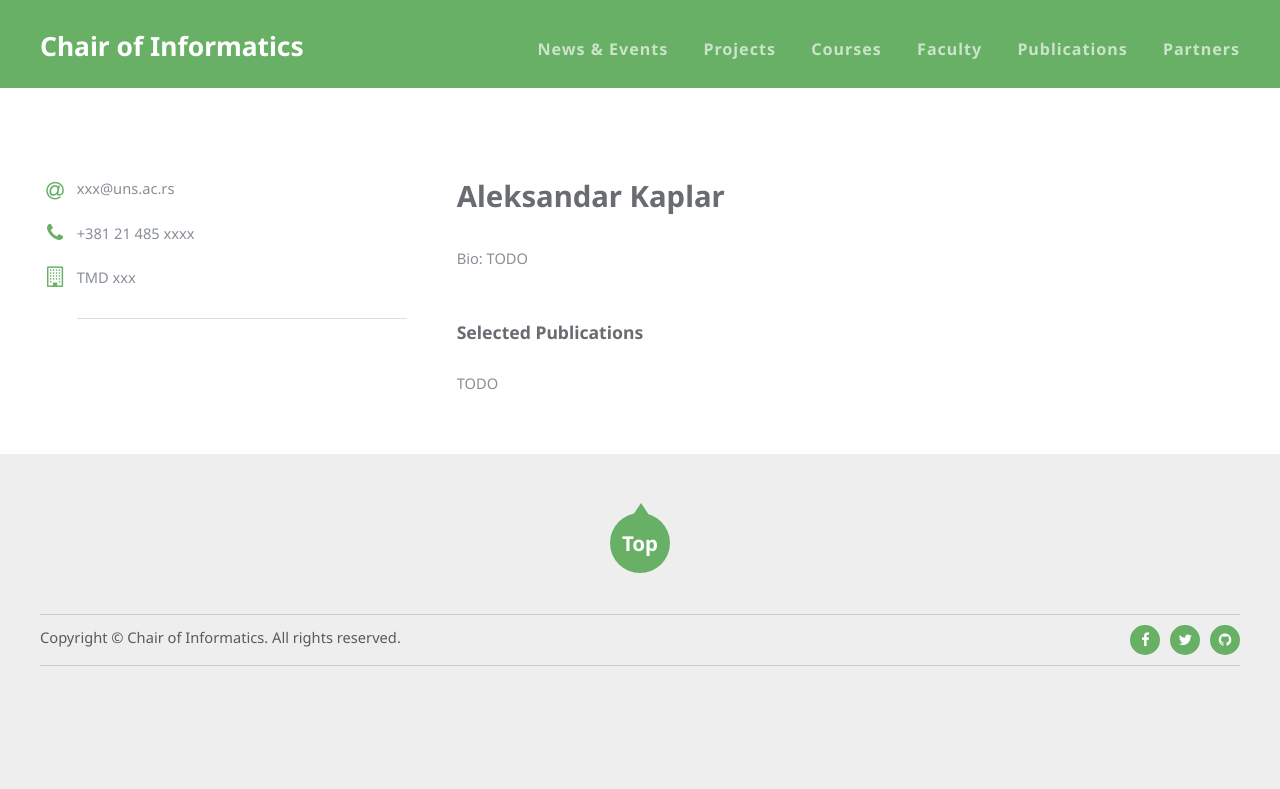
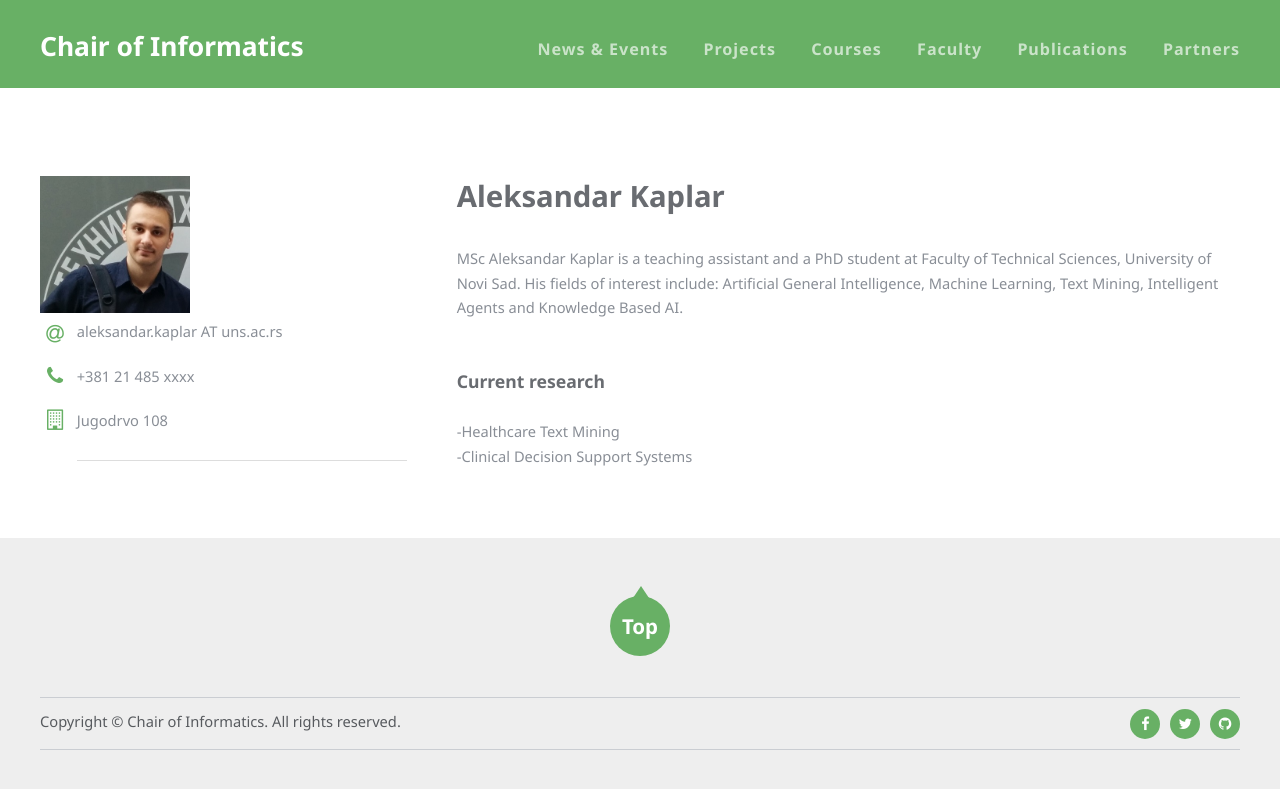
Before and after one commit to unsftn/informatika, a Jekyll site: the page built from _faculty/AleksandarKaplar.md, in a window 1280 px wide. Shown: the top 789 px of the page. Built offline with Jekyll 4.4.1, drawn with Linux system fonts in a browser that asks for light colours.

Commit message:
Added Aleksandar Kaplar Info

```diff
--- a/_faculty/AleksandarKaplar.md
+++ b/_faculty/AleksandarKaplar.md
@@ -5,14 +5,17 @@ collection: faculty
 path: AleksandarKaplar
 name: AleksandarKaplar
 zvanje: TA
-email: xxx@uns.ac.rs
+email: aleksandar.kaplar AT uns.ac.rs
 phone: +381 21 485 xxxx
-office: TMD xxx
-photo:
+office: Jugodrvo 108
+photo: AleksandarKaplar.jpg
 ---
 
-Bio: TODO
+MSc Aleksandar Kaplar is a teaching assistant and a PhD student at Faculty of Technical Sciences, University of Novi Sad.
+His fields of interest include: Artificial General Intelligence, Machine Learning, Text Mining, Intelligent Agents and Knowledge Based AI.
 
-### Selected Publications
 
-TODO
+### Current research
+
+	-Healthcare Text Mining
+	-Clinical Decision Support Systems
```
Also changed, not shown: img/faculty/AleksandarKaplar.jpg (added).
